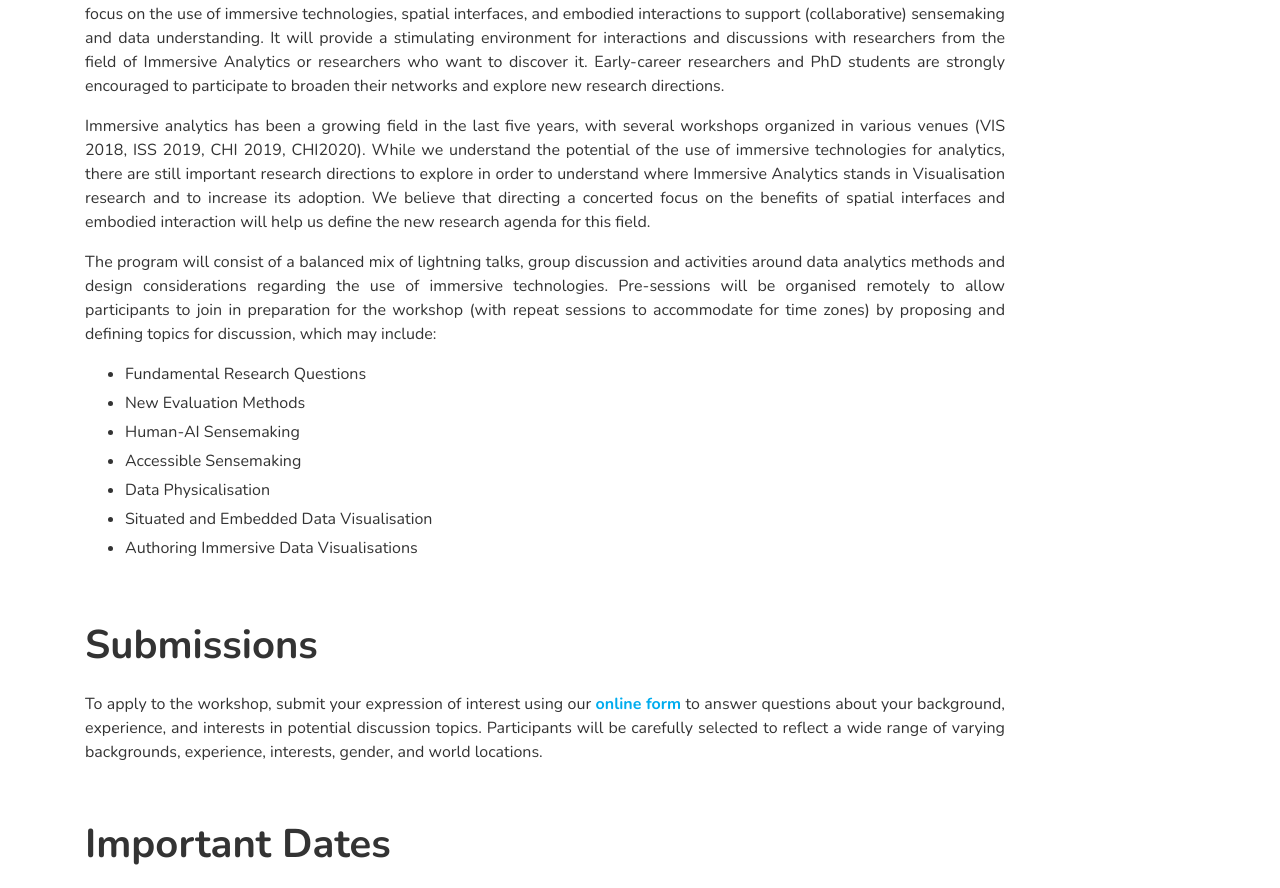
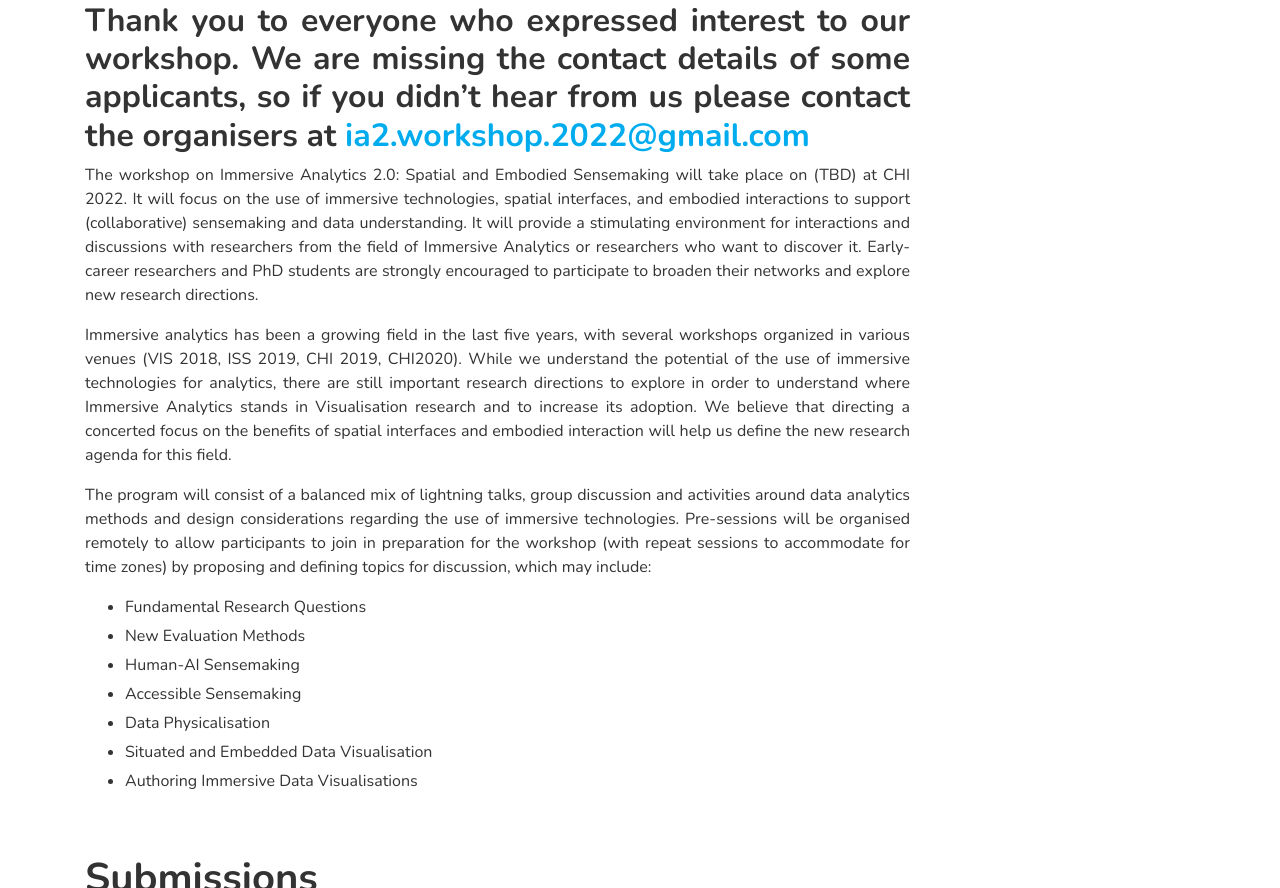
Before and after one commit to ia2workshop2022/ia2workshop2022.github.io, a website: page index.html in a window 1280 px wide. Shown: the part 707-1595 px from the top of the page. Drawn offline with nearby package versions, Linux system fonts and the light colour scheme.

Commit message:
update twitter sidebar and add contact request

```diff
--- a/index.html
+++ b/index.html
@@ -69,7 +69,7 @@
   </div>
 
   <div class="row">
-    <div class="col-lg-10 justified">
+    <div class="col-lg-9 justified">
       <p>Immersive Analytics is now a fully emerged research topic that spans several research communities,
         including Human-Computer Interaction, Data Visualisation, Virtual Reality and Augmented Reality.
         Immersive Analytics research has been broadly motivated by purported benefits of using embodied,
@@ -82,6 +82,9 @@
         This workshop will aim at putting this agenda together, by gathering international experts from Immersive Analytics and
         related fields to define which studies need to be conducted to assess the effect of embodied interaction on cognition in data analytics.</p>
       <h1>Call for Participation</h1>
+      <h2>Thank you to everyone who expressed interest to our workshop. We are missing the contact details of some applicants,
+        so if you didn’t hear from us please contact the organisers at
+        <a target="_blank" href="mailto:ia2.workshop.2022@gmail.com" target="_blank">ia2.workshop.2022@gmail.com</a></h2>
       <p>
         The workshop on Immersive Analytics 2.0: Spatial and Embodied Sensemaking will take place on (TBD) at CHI 2022.
         It will focus on the use of immersive technologies, spatial interfaces, and embodied interactions to support (collaborative) sensemaking and data understanding.
@@ -176,7 +179,7 @@
 
     </div>
     <!-- side bar -->
-    <div class="col-lg-2">
+    <div class="col-lg-3" id="twitterSideBar">
       <a target="_blank" href="https://twitter.com/Ia2Workshop">
         <p class="follow">Follow our Twitter!
           <img src="https://upload.wikimedia.org/wikipedia/fr/thumb/c/c8/Twitter_Bird.svg/944px-Twitter_Bird.svg.png" width="24px" height="20px">
--- a/main.css
+++ b/main.css
@@ -118,3 +118,8 @@ td img {
 	text-align: justify;
   	text-justify: inter-word;
 }
+
+#twitterSideBar{
+	max-height: 1500px;
+    overflow: auto;
+}
```
